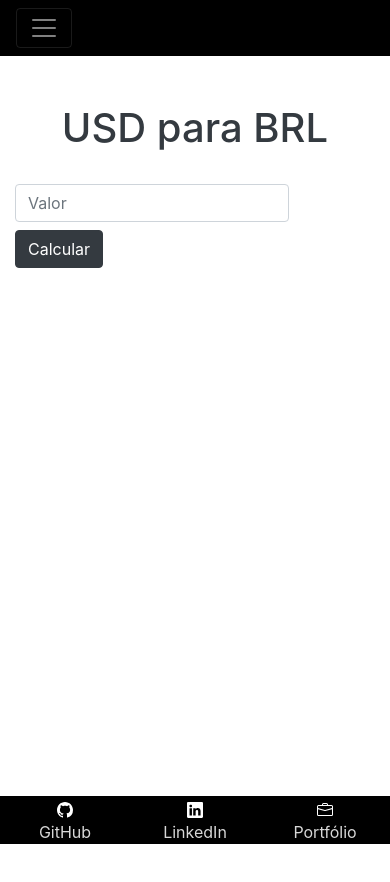
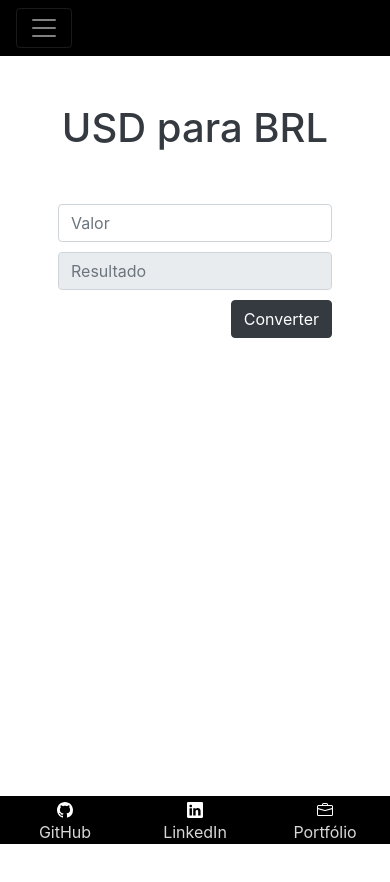
Before and after one commit to Th3mike/projeto-desafios, a Nuxt app: page /form-endereco-api in a window 390 px wide. Shown: the top 882 px of the page. Built offline with nearby package versions, Linux system fonts and the light colour scheme.

Commit message:
teste converter moedas

```diff
--- a/pages/form-endereco-api.vue
+++ b/pages/form-endereco-api.vue
@@ -1,32 +1,41 @@
 <template>
-  <div class="container d-flex justify-content-center mt-5 mb-5">
+  <div class="container d-flex justify-content-center mt-5 mb-5" id="app">
     <div>
       <h1 class="text-center display-6 text-dark">USD para BRL</h1>
-    <br>
-    <form class="form-inline">
-      <div class="form-group mx-sm-3 mb-2" id="app">
+      <br />
+      <form class="form-inline" method="get" action=".">
+        <div class="form-group mx-sm-3 mb-2">
           <input
             type="text"
             class="form-control"
             placeholder="Valor"
             v-model="valor"
+            @blur="converter()"
             onkeypress="return event.charCode >= 48 && event.charCode <= 57"
           />
+            <input
+              type="text"
+              class="form-control"
+              placeholder="Resultado"
+              v-model="resultado"
+              disabled
+            />
+          <button class="btn btn-dark ml-2" @onclick="converter()">Converter</button>
         </div>
-      <button type="submit" class="btn btn-dark mb-2">Calcular</button>
       </form>
     </div>
   </div>
 </template>
 
 <script>
+import axios from "axios";
 export default {
   name: "app",
   data() {
     return {
       valor: null,
+      data: null,
       resultado: null,
-      data: null,
     };
   },
   methods: {
@@ -40,6 +49,36 @@ export default {
         if (theEvent.preventDefault) theEvent.preventDefault();
       }
     },
+    converter() {
+      //Expressão regular para validar o CEP.
+      var validacampo = /^[0-9]$/;
+      if (validacampo.test(this.valor)) {
+        axios
+          .get(
+            `https://free.currconv.com/api/v7/convert?q=BRL_USD,USD_BRL&compact=ultra&apiKey=a7bb3a7df16277a000c1`
+          )
+          .then((result) => {
+            this.resultado = result.data.resultado;
+          });
+      } else {
+        alert("erro");
+      }
+    },
   },
 };
 </script>
+
+<style scoped>
+@media only screen and (max-width: 600px) {
+  form {
+    justify-content: center;
+    margin-top: 10px;
+  }
+  input, button {
+    margin-top: 10px;
+  }
+  button {
+    float: right;
+  }
+}
+</style>
--- a/pages/form-endereco.vue
+++ b/pages/form-endereco.vue
@@ -3,7 +3,11 @@
     <div>
       <h3 class="display-3 text-dark">Consulte seu CEP</h3>
       <form method="get" action=".">
-        <p id="erro" class="text-danger">{{ erro }}</p>
+        <p id="erro" class="text-danger">
+          <strong>
+          {{ erro }}
+          </strong>
+          </p>
         <input
           class="form-control form-control-lg mt-2"
           type="text"
@@ -133,7 +137,7 @@ export default {
             this.localidade = result.data.localidade;
             this.uf = result.data.uf;
             this.ddd = result.data.ddd;
-             this.erro = null;
+            this.erro = null;
             /*this.ibge = result.data.ibge;
             this.gia = result.data.gia;
             this.siafi = result.data.siafi;
@@ -150,7 +154,7 @@ export default {
           this.uf =
           this.ddd =
             "";
-        this.erro = "Formato de CEP inválido.";
+        this.erro = "CEP inválido";
       }
     },
   },
```
Lines whose indentation alone changed are shown as unchanged.
